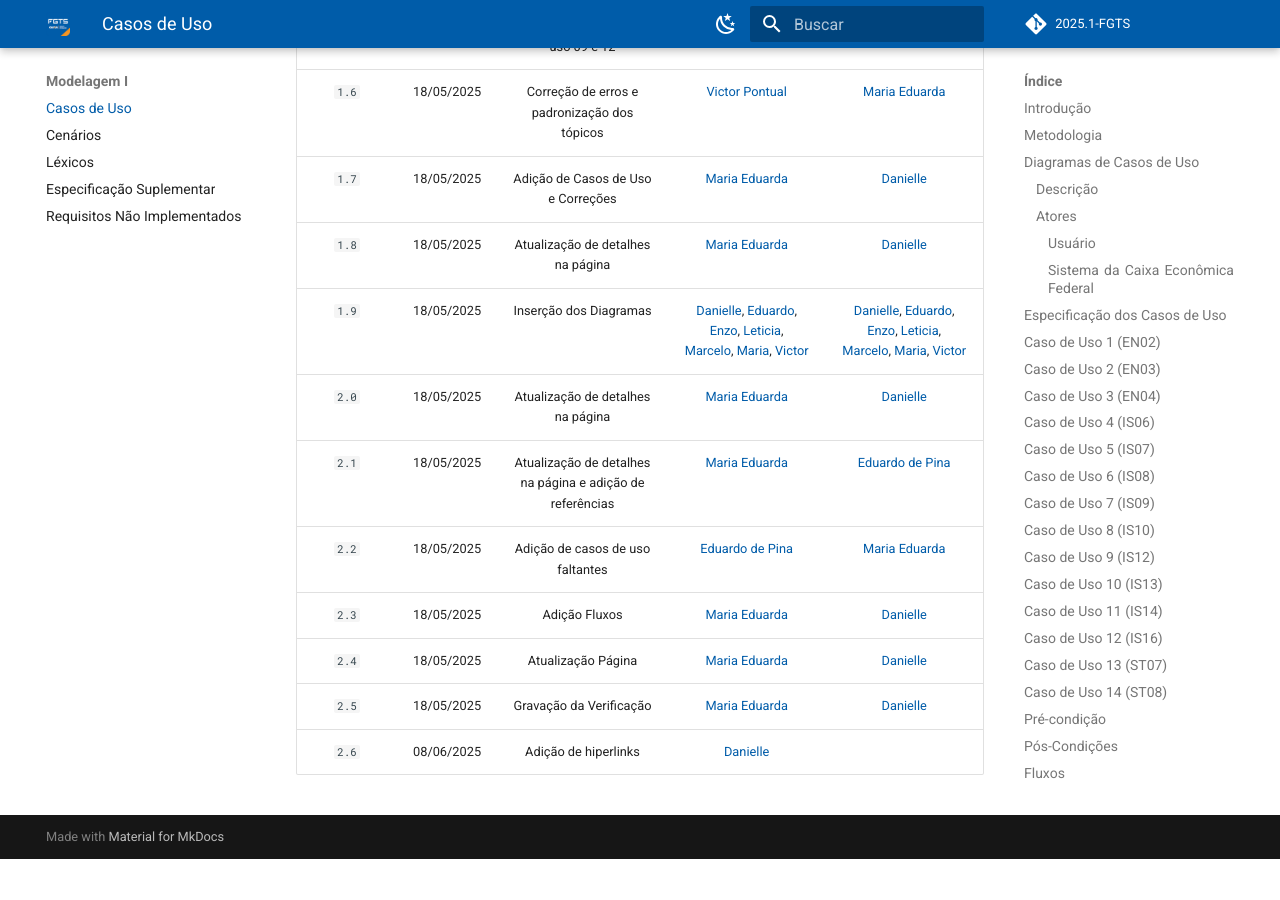
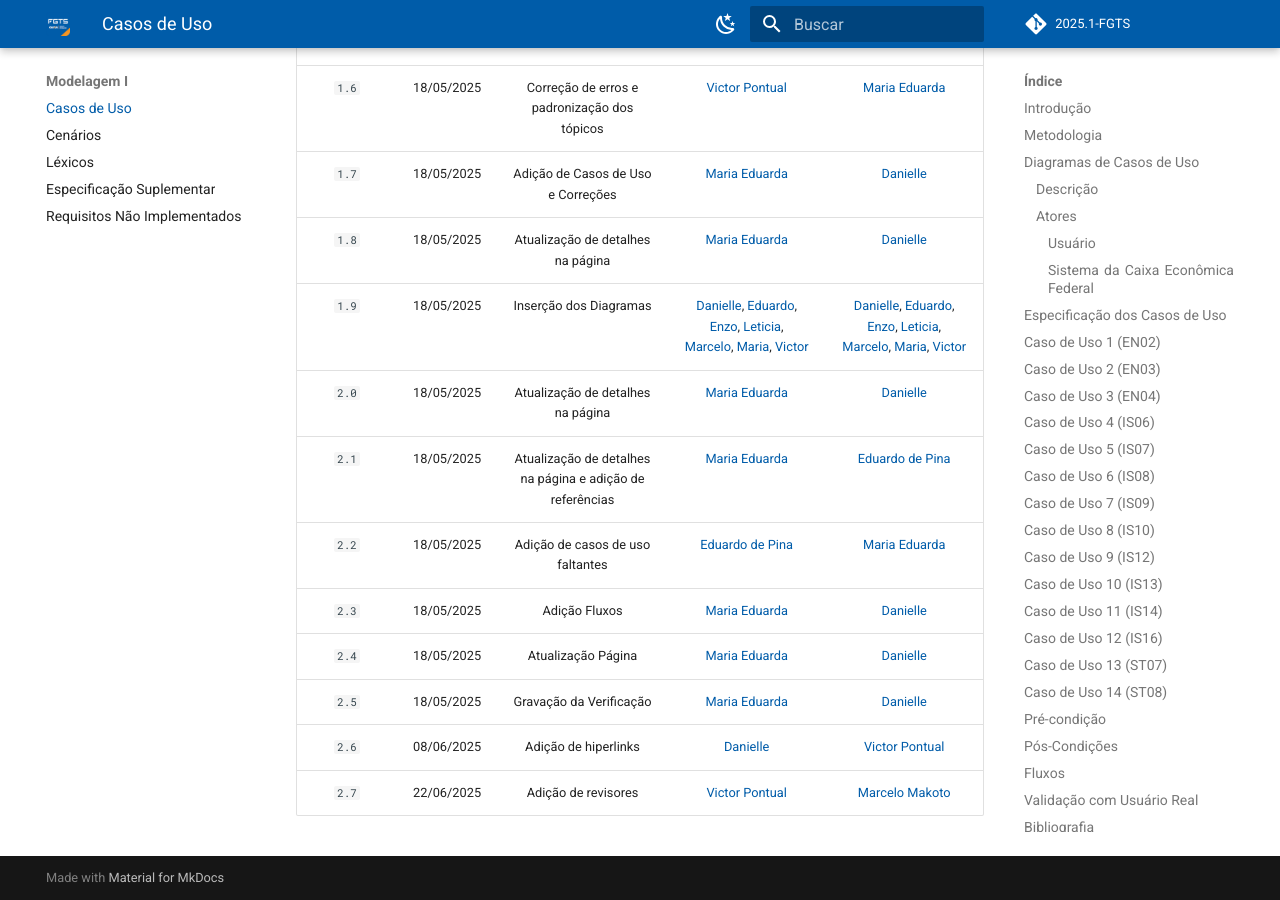
Before and after one commit to eduardodpms/REQ-FGTS, an MkDocs documentation site: the page built from docs/Modelagem-I/Diagrama.md, in a window 1280 px wide and 900 px high, scrolled down 22563 px. Built offline with MkDocs 1.6.1 and Material for MkDocs 9.7.7, drawn with Linux system fonts in a browser that asks for light colours; comment, search, counter and statistics services are not loaded; before the commit the page ends 23422 px from its top, so only the background shows below that.

Commit message:
docs: adição de revisores em modelagem_1

```diff
--- a/docs/Modelagem-I/Diagrama.md
+++ b/docs/Modelagem-I/Diagrama.md
@@ -35,47 +35,46 @@ Abaixo, segue a tabela com os membros participantes do processo de construção
   </thead>
   <tbody>
     <tr>
-      <td> Danielle Soares </td>
-      <td> 17/05/2025 </td>
-      <td> 22:50 </td>
+      <td><a href="https://github.com/danielle-soaress">Danielle Soares</a></td>
+      <td>17/05/2025</td>
+      <td>22:50</td>
     </tr>
     <tr>
-      <td> Eduardo de Pina </td>
-      <td> 18/05/2025 </td>
-      <td> 10:57 </td>
+      <td><a href="https://github.com/eduardodpms">Eduardo de Pina</a></td>
+      <td>18/05/2025</td>
+      <td>10:57</td>
     </tr>
     <tr>
-      <td> Enzo Emir </td>
-      <td> 17/05/2025 </td>
-      <td> 02:00 </td>
+      <td><a href="https://github.com/EnzoEmir">Enzo Emir</a></td>
+      <td>17/05/2025</td>
+      <td>02:00</td>
     </tr>
     <tr>
-      <td> Leticia Arisa </td>
-      <td> 17/05/2025 </td>
-      <td> 14:45 </td>
+      <td><a href="https://github.com/Leticia-Arisa-K-Higa">Leticia Arisa</a></td>
+      <td>17/05/2025</td>
+      <td>14:45</td>
     </tr>
     <tr>
-      <td> Marcelo Makoto </td>
-      <td> 17/05/2025 </td>
-      <td> 09:37 </td>
+      <td><a href="https://github.com/MM4k">Marcelo Makoto</a></td>
+      <td>17/05/2025</td>
+      <td>09:37</td>
     </tr>
     <tr>
-      <td> Maria Eduarda </td>
-      <td> 18/05/2025 </td>
-      <td> 17:00 </td>
+      <td><a href="https://github.com/dudaa28">Maria Eduarda</a></td>
+      <td>18/05/2025</td>
+      <td>17:00</td>
     </tr>
     <tr>
-      <td> Victor Pontual </td>
-      <td> 17/05/2025 </td>
-      <td> 17:00 </td>
+      <td><a href="https://github.com/VictorPontual">Victor Pontual</a></td>
+      <td>17/05/2025</td>
+      <td>17:00</td>
     </tr>
   </tbody>
 </table>
 
 </div>
 
-
-<p style="text-align: center; font-size: 16px;">Fonte: <i>Leticia Arisa</i></p>
+<p style="text-align: center; font-size: 10pt;">Fonte: <a href="https://github.com/Leticia-Arisa-K-Higa">Leticia Arisa</a></p>
 
 ## Diagramas de Casos de Uso
 
@@ -83,7 +82,7 @@ Abaixo, segue a tabela com os membros participantes do processo de construção
 
 ![Diagrama](./../assets/diagramas/implementado.png)
 
-<font size="2"><p style="text-align: center">Fonte: [Danielle Soares](https://github.com/danielle-soaress) e [Enzo Emir](https://github.com/EnzoEmir), 2025.</p></font>
+<font size="2"><p style="text-align: center">Fonte: [Danielle Soares](https://github.com/danielle-soaress) e [Enzo Emir](https://github.com/EnzoEmir)</p></font>
 
 <br>
 
@@ -91,7 +90,7 @@ Abaixo, segue a tabela com os membros participantes do processo de construção
 
 ![Diagrama](./../assets/diagramas/nao_implementado.png)
 
-<font size="2"><p style="text-align: center">Fonte: [Danielle Soares](https://github.com/danielle-soaress) e [Enzo Emir](https://github.com/EnzoEmir), 2025.</p></font>
+<font size="2"><p style="text-align: center">Fonte: [Danielle Soares](https://github.com/danielle-soaress) e [Enzo Emir](https://github.com/EnzoEmir)</p></font>
 
 
 
@@ -526,4 +525,5 @@ No contexto do app FGTS, uma pós-condição para o caso de uso **Visualizar Dat
 | `2.3` | 18/05/2025 | Adição Fluxos | [Maria Eduarda](https://github.com/dudaa28) | [Danielle](https://github.com/danielle-soaress) |
 | `2.4` | 18/05/2025 | Atualização Página | [Maria Eduarda](https://github.com/dudaa28) | [Danielle](https://github.com/danielle-soaress) |
 | `2.5` | 18/05/2025 | Gravação da Verificação | [Maria Eduarda](https://github.com/dudaa28) | [Danielle](https://github.com/danielle-soaress) | [Enzo Emir](https://github.com/EnzoEmir) |
-| `2.6` | 08/06/2025 | Adição de hiperlinks | [Danielle](https://github.com/danielle-soaress) |  |  |
+| `2.6` | 08/06/2025 | Adição de hiperlinks | [Danielle](https://github.com/danielle-soaress) | [Victor Pontual](https://github.com/VictorPontual) |
+| `2.7` | 22/06/2025 | Adição de revisores | [Victor Pontual](https://github.com/VictorPontual) | [Marcelo Makoto](https://github.com/MM4k) |
```
Also changed, not shown: docs/Modelagem-I/Cenarios.md (+24 -22 lines), docs/Modelagem-I/EspecificacaoSuplementar.md (+21 -21 lines), docs/Modelagem-I/Lexicos.md (+26 -23 lines), docs/Modelagem-I/RNI.md (+4 -1 lines).
